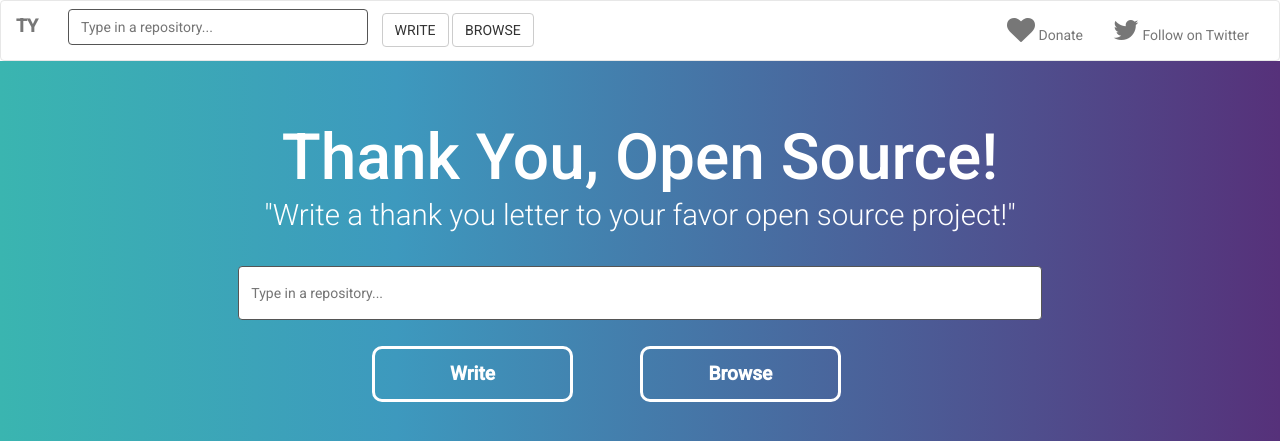
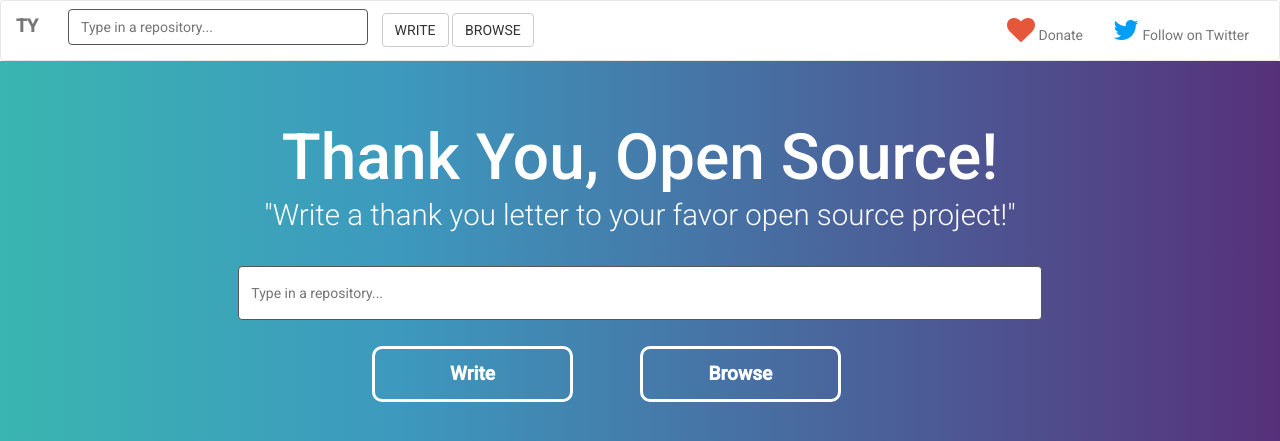
Before and after one commit to thankyou-opensource/thankyou-open-source, a Django app: page / in a window 1280 px wide. Shown: the top 441 px of the page. Run offline with Django 3.2, Linux system fonts and the light colour scheme; data that the repository does not hold is empty; some libraries are stand-ins or nearby versions.

Commit message:
update icon color

```diff
--- a/static/css/base.css
+++ b/static/css/base.css
@@ -411,3 +411,11 @@ pre {
 .selectize-input:after {
     border-style: none !important;
 }
+
+.fa-heart {
+    color: #e6563a;
+}
+
+.fa-twitter {
+    color: #009ef6;
+}
```
